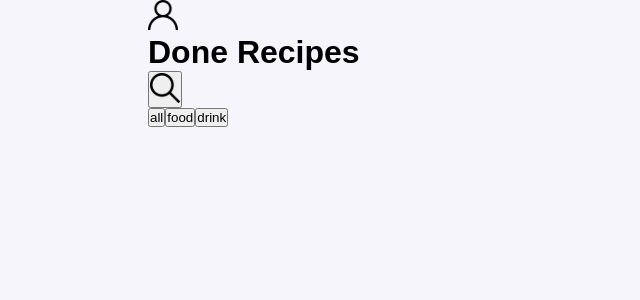
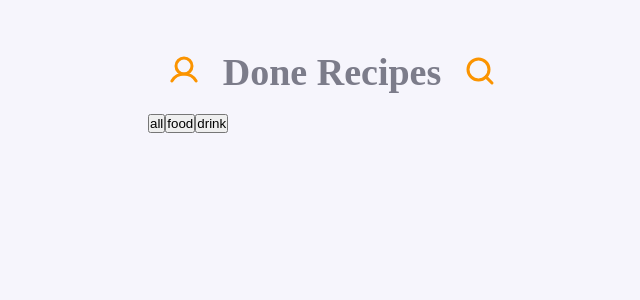
Before and after one commit to DanielFariias/recipes-book, a React (Create React App) app: page /done-recipes in a window 1280 px wide. Shown: the top 300 px of the page, without its empty margins (308-948 px from the left). Built offline with nearby package versions, Linux system fonts and the light colour scheme.

Commit message:
Header Styles completed

```diff
--- a/src/components/Header/SearchInput/index.tsx
+++ b/src/components/Header/SearchInput/index.tsx
@@ -1,3 +1,4 @@
+import { MagnifyingGlass } from 'phosphor-react';
 import { useState, useContext, ChangeEvent } from 'react';
 import { useLocation } from 'react-router-dom';
 
@@ -5,6 +6,7 @@ import { RecipesContext } from '../../../context/RecipesContext';
 
 import DrinkService from '../../../services/DrinkService';
 import FoodServices from '../../../services/FoodServices';
+import * as C from './styles';
 
 const RADIO_TYPES = ['ingredient', 'name', 'first-letter'];
 
@@ -89,21 +91,27 @@ export function SearchInput() {
   }
 
   return (
-    <form onSubmit={HandleSearchFoods}>
-      <label htmlFor="search-input">
-        What do you want to search?
+    <C.Form onSubmit={HandleSearchFoods}>
+      <small>What do you want to search?</small>
+
+      <section>
         <input
           type="text"
           id="search-input"
-          placeholder="noodle"
+          placeholder="Noodle"
           onChange={handleSearchInput}
           value={searchInput}
         />
-      </label>
 
+        <button type="submit">
+          <MagnifyingGlass size={24} color="#FB9400" weight="bold" />
+        </button>
+      </section>
+
+      <small>Search by:</small>
+      <div>
         {RADIO_TYPES.map((radio) => (
           <label key={radio} htmlFor={`${radio}-search-radio`}>
-          <span>{radio}</span>
             <input
               type="radio"
               value={radio}
@@ -111,12 +119,11 @@ export function SearchInput() {
               onChange={handleRadioInput}
               checked={typeInputRadio === radio}
             />
+            <span>{radio}</span>
           </label>
         ))}
+      </div>
 
-      <button type="submit">
-        Buscar
-      </button>
-    </form>
+    </C.Form>
   );
 }
--- /dev/null
+++ b/src/components/Header/SearchInput/styles.ts
@@ -0,0 +1,67 @@
+import styled from 'styled-components';
+
+export const Form = styled.form`
+  width: 100%;
+  margin-top: 24px;
+
+  small {
+    display: block;
+    color: ${({ theme }) => theme['gray-400']};
+    margin-bottom: 10px;
+  }
+
+  section {
+    margin-bottom: 10px;
+    display: flex;
+    justify-content: space-between;
+    align-items: center;
+
+    font-size: 20px;
+    color: ${({ theme }) => theme['gray-400']};
+    border: 2px solid ${({ theme }) => theme['gray-100']};
+    border-radius: 8px;
+
+
+    input {
+      height: 40px;
+      outline: none;
+      border: 0;
+      padding-left: 10px;
+      font-size: 16px;
+      background-color: transparent;
+
+      ::placeholder {
+        color: ${({ theme }) => theme['gray-300']};
+
+      }
+    }
+
+    button {
+      padding-right: 10px;
+      height: 40px;
+      border: 0;
+      background-color: transparent;
+    }
+  }
+
+  div {
+  display: flex;
+  justify-content: space-between;
+  align-items: center;
+
+    label {
+      display: flex;
+      align-items: center;
+      span {
+        margin-left: 5px;
+        color: ${({ theme }) => theme['gray-400']};
+        text-transform: uppercase;
+        font-size: 12px;
+      }
+
+      input {
+        accent-color: #FB9400;
+      }
+    }
+  }
+`;
--- a/src/components/Header/index.tsx
+++ b/src/components/Header/index.tsx
@@ -1,9 +1,9 @@
+import { MagnifyingGlass, User } from 'phosphor-react';
 import { useState } from 'react';
 import { Link } from 'react-router-dom';
 
-import profileIcon from '../../images/profileIcon.svg';
-import searchIcon from '../../images/searchIcon.svg';
 import { SearchInput } from './SearchInput';
+import * as C from './styles';
 
 interface HeaderProps {
   title: string
@@ -18,9 +18,10 @@ export default function Header({ title, hasSearchInput }: HeaderProps) {
   }
 
   return (
-    <header>
+    <C.Container>
+      <C.HeaderMenu>
         <Link to="/profile">
-        <img src={profileIcon} alt="Person Icon minimalist" />
+          <User size={32} color="#FB9400" weight="bold" />
         </Link>
 
         <h1>{title}</h1>
@@ -29,16 +30,14 @@ export default function Header({ title, hasSearchInput }: HeaderProps) {
           type="button"
           onClick={handleToggleSearch}
         >
-        <img
-          src={searchIcon}
-          alt="Magnifying glass Icon blacn and withe minimalist"
-        />
+          <MagnifyingGlass size={32} color="#FB9400" weight="bold" />
         </button>
+      </C.HeaderMenu>
 
       {(hasSearchInput && ToggleSearch) && (
         <SearchInput />
       )}
 
-    </header>
+    </C.Container>
   );
 }
--- /dev/null
+++ b/src/components/Header/styles.ts
@@ -0,0 +1,28 @@
+import styled from 'styled-components';
+
+export const Container = styled.header`
+  display: flex;
+  align-items: center;
+  justify-content: center;
+  flex-direction: column;
+  margin: 50px 20px 20px;
+`;
+
+export const HeaderMenu = styled.div`
+  width: 100%;
+  display: flex;
+  align-items: center;
+  justify-content: space-between;
+
+  h1 {
+    font-family: serif;
+    font-size: 38px;
+    color: ${({ theme }) => theme['gray-500']};
+
+  }
+
+  button {
+    border: none;
+    background-color: transparent;
+  }
+`;
```
Lines whose indentation alone changed are shown as unchanged.
